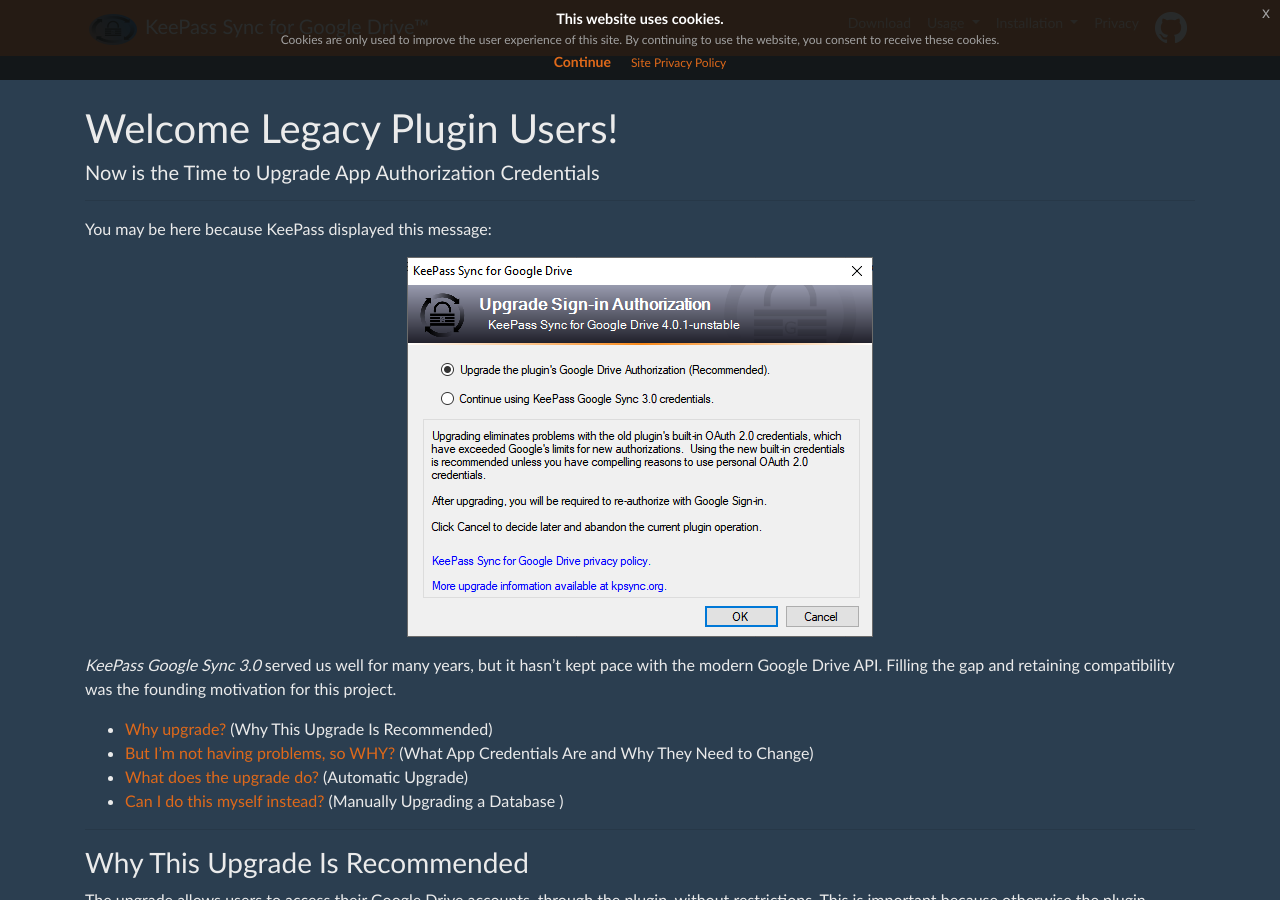
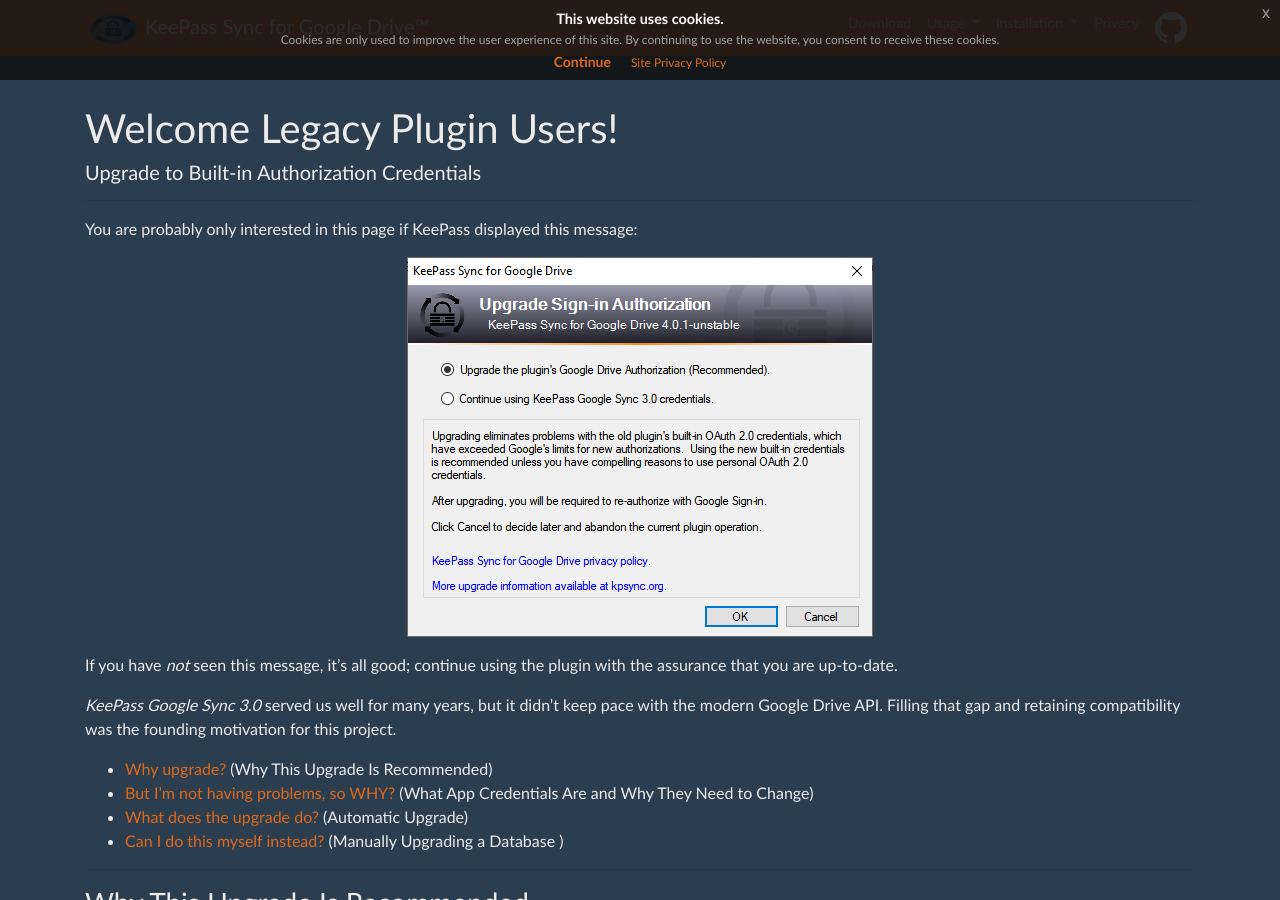
Before and after one commit to walterpg/google-drive-sync, a Jekyll site: the page built from docs/install/upgrade1.md, in a window 1280 px wide and 900 px high. Built offline with Jekyll 4.4.1, drawn with Linux system fonts in a browser that asks for light colours.

```diff
--- a/docs/_data/navs.yml
+++ b/docs/_data/navs.yml
@@ -33,5 +33,10 @@
       url: install/portable
     - caption: Configuration
       url: install/config
+    - caption: _separator_
+    - caption: Authorization Upgrade
+      url: install/upgrade1
+    - caption: Plugin Upgrade (from ALPHA)
+      url: install/upgrade0
 - caption: Privacy
   url: privacy
--- a/docs/install/upgrade1.md
+++ b/docs/install/upgrade1.md
@@ -1,17 +1,21 @@
 ---
 layout: page
 title: Welcome Legacy Plugin Users!
-description: Now is the Time to Upgrade App Authorization Credentials
+description: Upgrade to Built-in Authorization Credentials
 ---
 
-You may be here because KeePass displayed this message:
+You are probably only interested in this page if KeePass displayed
+this message:
 
 {:refdef: style="text-align: center;"}
 ![The Upload Command](../assets/img/upgrade1.png)
 {: refdef}
 
-*KeePass Google Sync 3.0* served us well for many years, but it hasn't
-kept pace with the modern Google Drive API. Filling the gap and
+If you have *not* seen this message, it's all good; continue
+using the plugin with the assurance that you are up-to-date.
+
+*KeePass Google Sync 3.0* served us well for many years, but it didn't
+keep pace with the modern Google Drive API. Filling that gap and
 retaining compatibility was the founding motivation for this project.
 
 * [Why upgrade?](#why-this-upgrade-is-recommended) (Why This Upgrade
```
Also changed, not shown: BUILDME.md (+8 -5 lines), docs/install/upgrade0.md (added, +126 -0 lines), ChangeLog.md, README.md, docs/assets/img/ALPHA-plugins.PNG (added), docs/assets/img/ALPHA-tools-menu.png (added), docs/assets/img/ALPHA-update-check.png (added), 1 other file.
